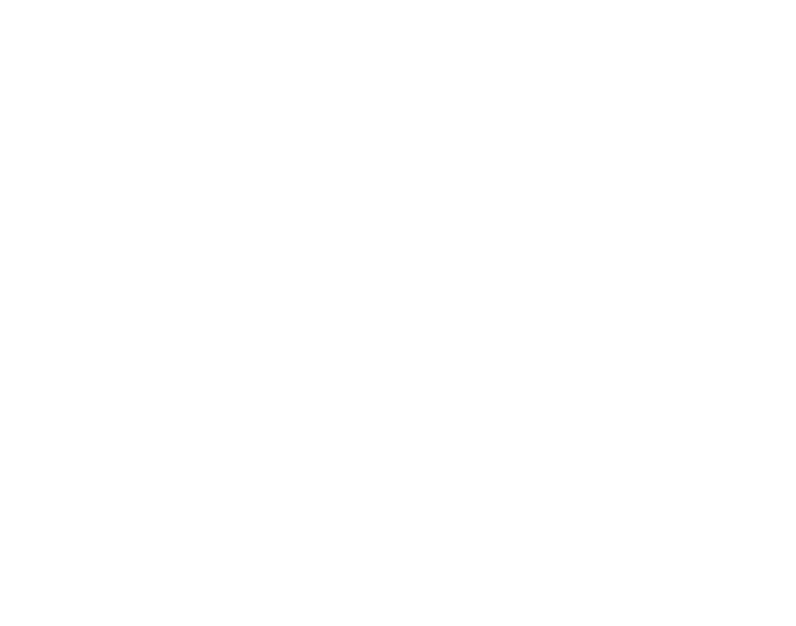
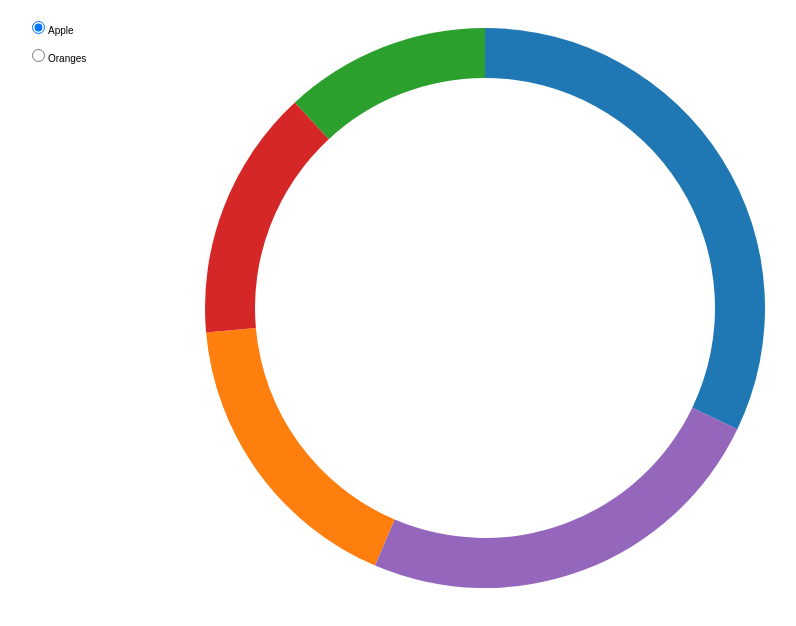
Before and after one commit to fengshuo/d3-basic-charts, a plain HTML site: page demo/pie-chart-update.html in a window 1280 px wide. Shown: the whole page, without its empty margins (3-799 px from the left). Drawn offline with Linux system fonts and the light colour scheme.

Commit message:
initial update 1

```diff
--- /dev/null
+++ b/data/pie-update.csv
@@ -0,0 +1,6 @@
+apples,oranges
+53245,200
+28479,200
+19697,200
+24037,200
+40245,200
--- a/demo/pie-chart-update.html
+++ b/demo/pie-chart-update.html
@@ -19,13 +19,93 @@
 			fill:none;
 			stroke:#000;
 		}
+
+		#toggle{
+			position: absolute;
+			right:20px;
+			left:30px;
+			width:100px;
+			height:150px;
+		}
 	</style>
 	<script src="../lib/d3.js"></script>
 </head>
 <body>
+	<div id="toggle">
+		<p>
+			<input type="radio" value="apples">Apple
+		</p>
+		<p>
+			<input type="radio" value="oranges">Oranges
+		</p>
+	</div>
+	<div id="wrap"></div>
 <script>
 	window.onload = function(){
-		// http://bl.ocks.org/mbostock/1346395
+		var width = 960;
+		var height = 600;
+		var radius = Math.min(width, height)/2;
+
+		// the margin setting is a little bit different
+		var svg = d3.select("#wrap")
+							.append("svg")
+								.attr({
+									"width":width,
+									"height":height
+								})
+							.append("g")
+								.attr("transform","translate("+width/2+","+height/2+")");
+
+		// settings
+		var pieLayout = d3.layout.pie()
+										.value(function(d){
+											return d.apples;
+										})
+
+		var arcGenerator = d3.svg.arc()
+											.innerRadius(radius-70)
+											.outerRadius(radius-20);
+
+		var color = d3.scale.category10();
+
+
+		d3.csv("../data/pie-update.csv",function(err,data){
+			data.forEach(function(d){
+				d["apples"] = +d["apples"],
+				d["oranges"]= +d["oranges"]
+			});
+
+			// initialize
+			setTimeout(function(){
+				d3.select("input[value='apples']").property("checked",true);
+			},500)
+
+			// bind event
+			d3.selectAll("input").on("change",change);
+
+			var slice = svg.selectAll(".slice")
+									.data(pieLayout(data))
+									.enter()
+									.append("path")
+									.attr("d", arcGenerator)
+									.style("fill",function(d,i){
+										return color(i);
+									})
+
+			function change(){
+				var value = this.value;
+				pieLayout.value(function(d){
+					return d[value];
+				})
+				slice = slice
+								.data(pieLayout(data))
+								.attr("d", arcGenerator);
+			}
+
+
+
+		})
+
 	};
 </script>
 </body>
```
